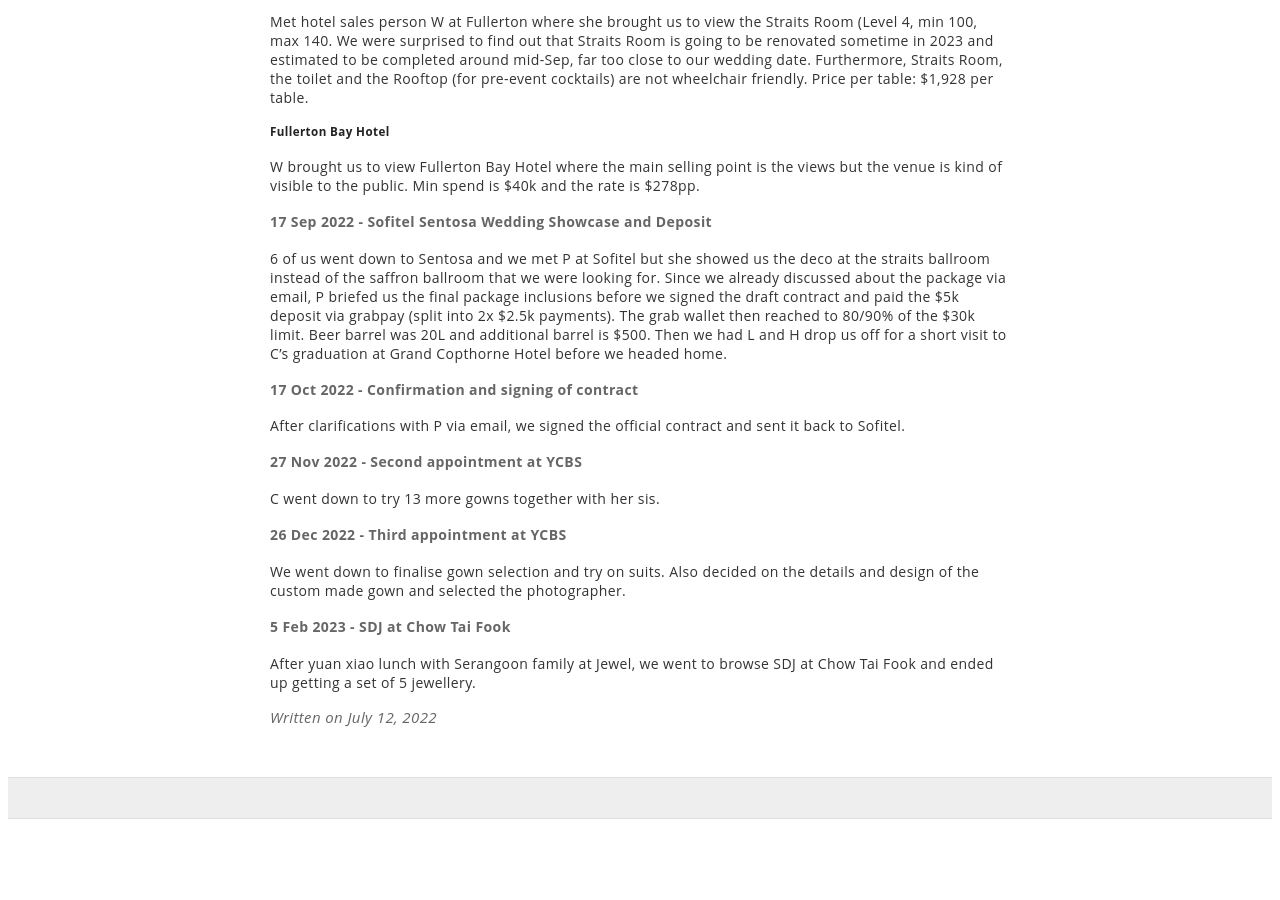
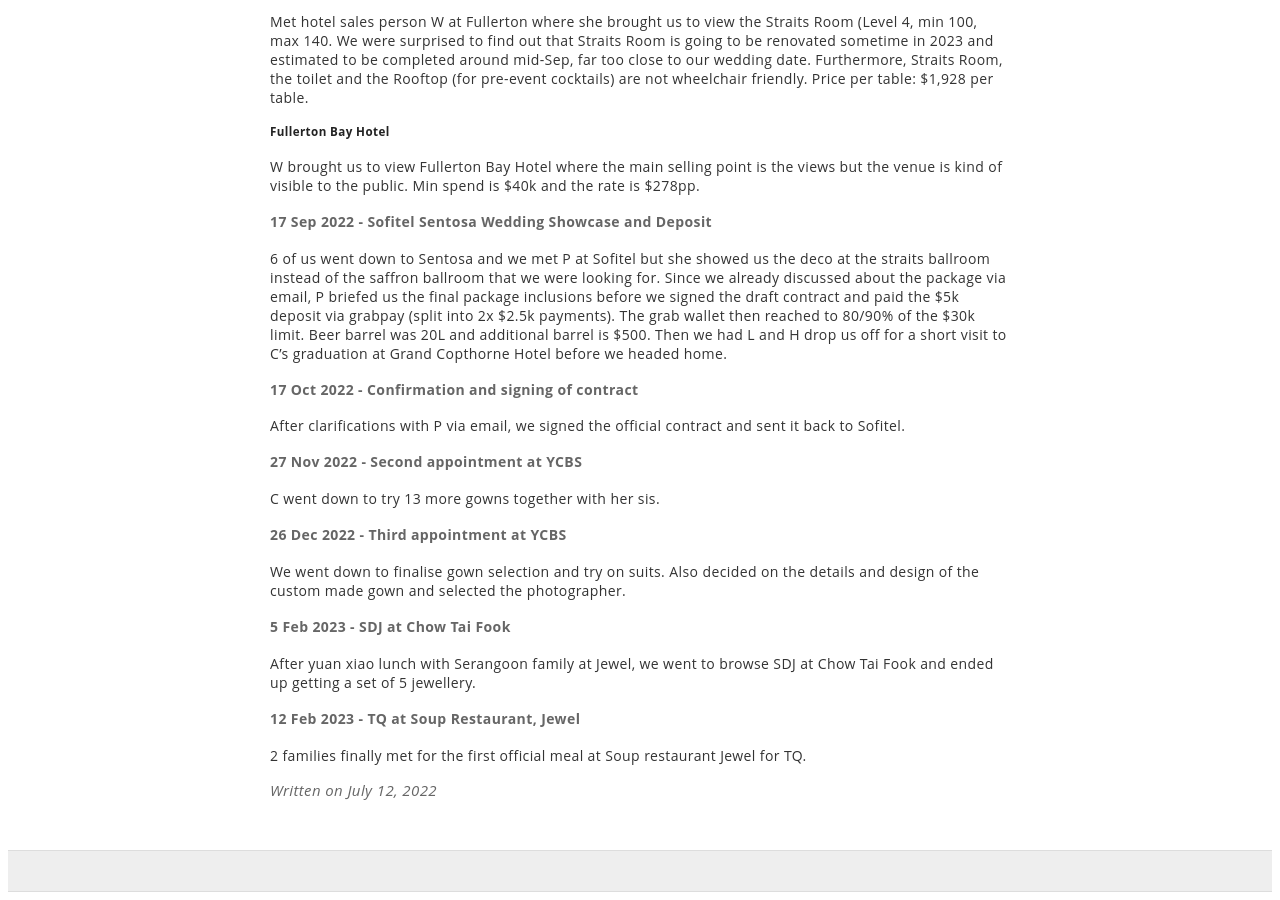
Before and after one commit to ourcarus/casadelagom, a Jekyll site: the page built from _posts/2022-07-12-Wedding Preparations.md, in a window 1280 px wide and 900 px high, scrolled down 2140 px. Built offline with Jekyll 4.4.1, drawn with Linux system fonts in a browser that asks for light colours; our own code applies the rules of GitHub Pages for plain Markdown files; before the commit the page ends 2967 px from its top, so only the background shows below that.

Commit message:
Update 2022-07-12-Wedding Preparations.md

```diff
--- a/_posts/2022-07-12-Wedding Preparations.md
+++ b/_posts/2022-07-12-Wedding Preparations.md
@@ -76,3 +76,6 @@
 
 #### 5 Feb 2023 - SDJ at Chow Tai Fook
 After yuan xiao lunch with Serangoon family at Jewel, we went to browse SDJ at Chow Tai Fook and ended up getting a set of 5 jewellery.
+
+#### 12 Feb 2023 - TQ at Soup Restaurant, Jewel
+2 families finally met for the first official meal at Soup restaurant Jewel for TQ.
```
